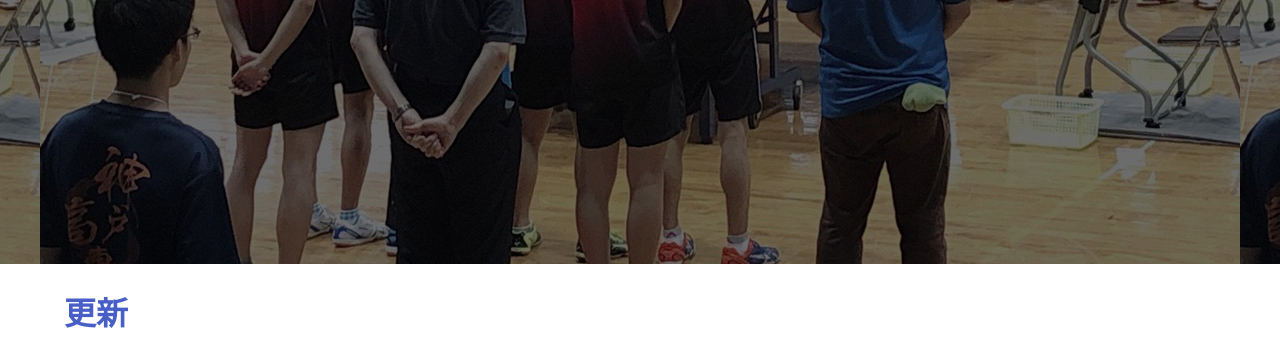
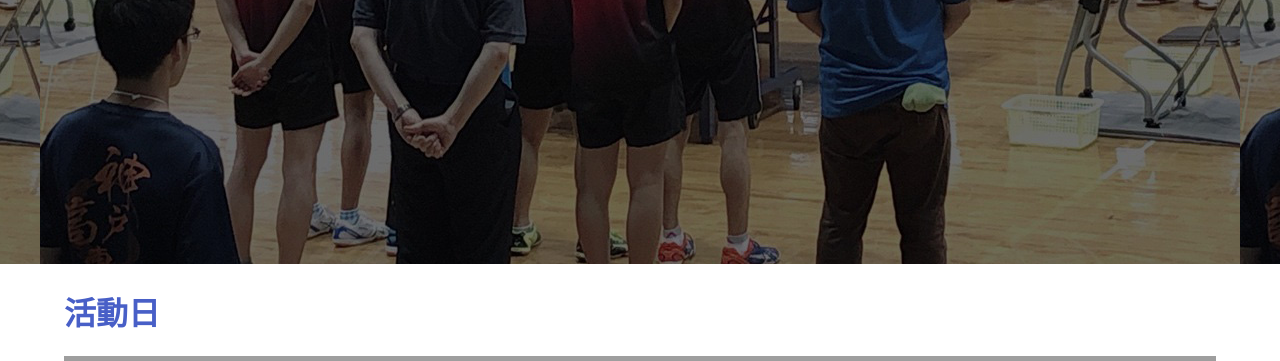
Before and after one commit to yoidea/kcct-table-tennis-club, a Gatsby site: page / in a window 1280 px wide. Shown: the part 418-779 px from the top of the page. Built offline with nearby package versions, Linux system fonts and the light colour scheme; Gatsby itself is replaced by a stand-in of ours; grey boxes are pictures that could not be loaded.

Commit message:
Remove update section

```diff
--- a/src/pages/index.js
+++ b/src/pages/index.js
@@ -22,9 +22,6 @@ const IndexPage = () => (
       </div>
     </section>
     <div className="container">
-      <h2 className="title has-text-link" style={{marginTop: "1em"}}>更新</h2>
-
-
       <h2 className="title has-text-link" style={{marginTop: "1em"}}>活動日</h2>
       <iframe
         src={`https://calendar.google.com/calendar/b/1/embed`}
```
